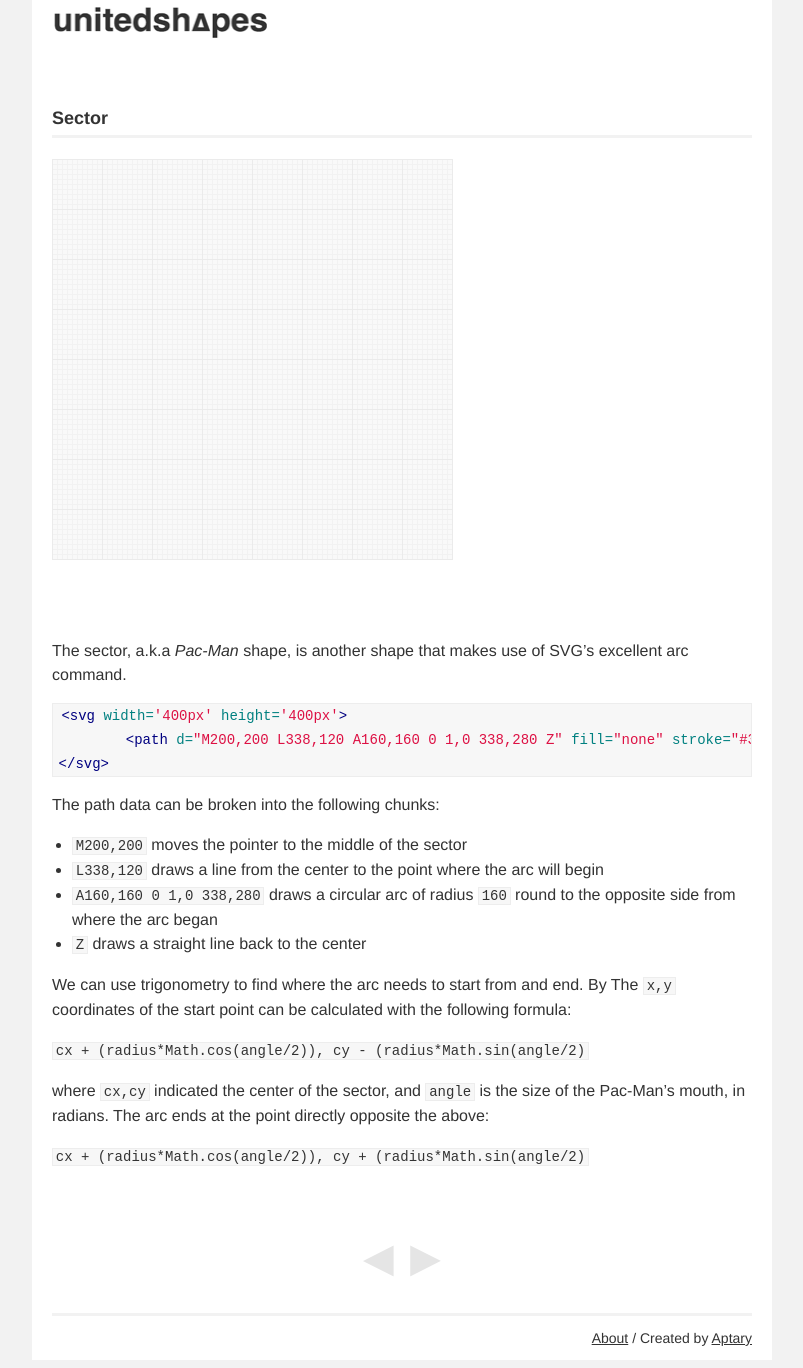
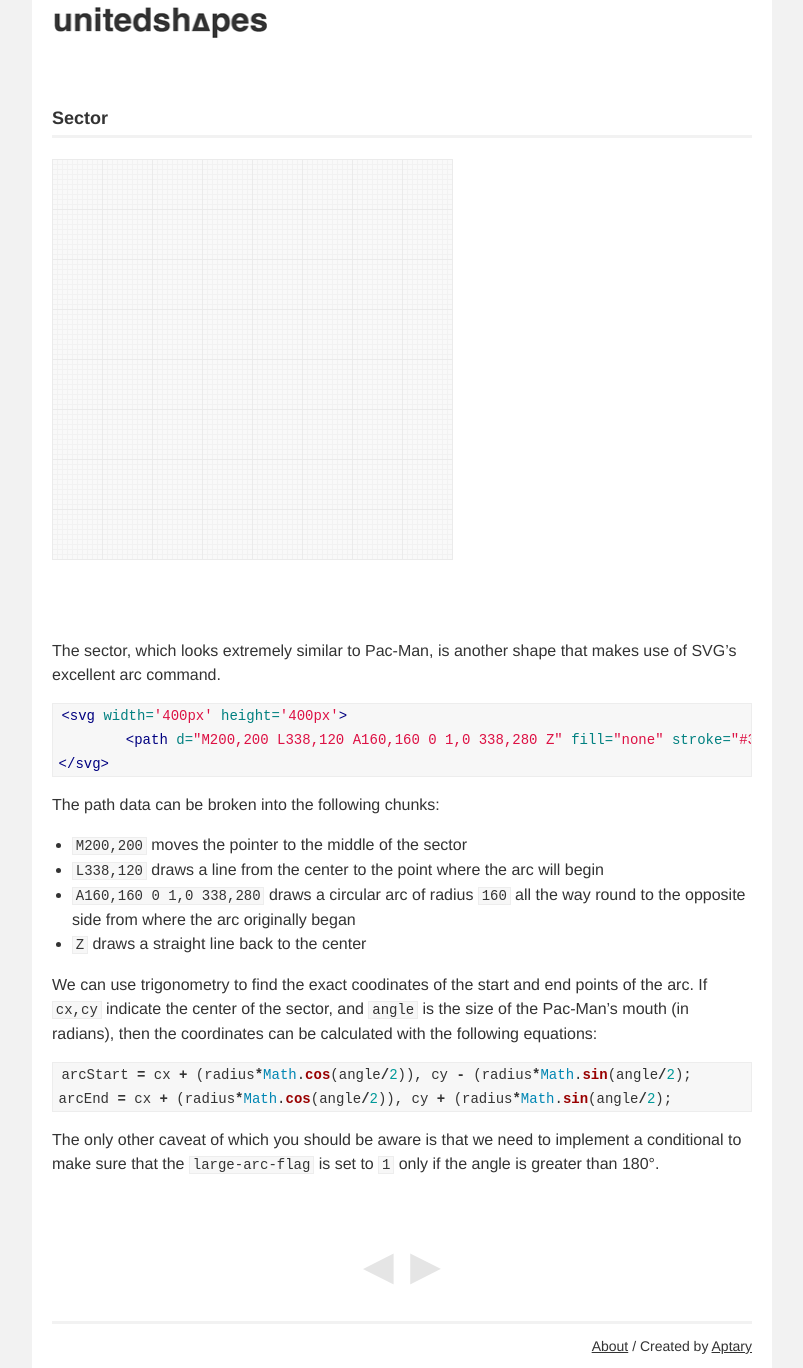
Before and after one commit to AllTwinkleStars/javascript_shapes, a Jekyll site: the page built from _posts/2013-09-08-sector.md, in a window 1280 px wide. Shown: the whole page, without its empty margins (238-1041 px from the left). Built offline with Jekyll 4.4.1, drawn with Linux system fonts in a browser that asks for light colours; Markdown is read by kramdown in place of the engine named in the settings.

Commit message:
Refine sector page

```diff
--- a/_posts/2013-09-08-sector.md
+++ b/_posts/2013-09-08-sector.md
@@ -4,7 +4,7 @@ title: Sector
 name: sector
 ---
 
-The sector, a.k.a *Pac-Man* shape, is another shape that makes use of SVG's excellent arc command.
+The sector, which looks extremely similar to Pac-Man, is another shape that makes use of SVG's excellent arc command.
 
 {% highlight html %}
 <svg width='400px' height='400px'>
@@ -16,15 +16,18 @@ The path data can be broken into the following chunks:
 
 * `M200,200` moves the pointer to the middle of the sector
 * `L338,120` draws a line from the center to the point where the arc will begin
-* `A160,160 0 1,0 338,280` draws a circular arc of radius `160` round to the opposite side from where the arc began
+* `A160,160 0 1,0 338,280` draws a circular arc of radius `160` all the way round to the opposite side
+from where the arc originally began
 * `Z` draws a straight line back to the center
 
-We can use trigonometry to find where the arc needs to start from and end. By The `x,y` coordinates
-of the start point can be calculated with the following formula:
+We can use trigonometry to find the exact coodinates of the start and end points of the arc. If
+`cx,cy` indicate the center of the sector, and `angle` is the size of the Pac-Man's mouth (in radians), then
+the coordinates can be calculated with the following equations:
 
-`cx + (radius*Math.cos(angle/2)), cy - (radius*Math.sin(angle/2)`
+{% highlight js %}
+arcStart = cx + (radius*Math.cos(angle/2)), cy - (radius*Math.sin(angle/2);
+arcEnd = cx + (radius*Math.cos(angle/2)), cy + (radius*Math.sin(angle/2);
+{% endhighlight %}
 
-where `cx,cy` indicated the center of the sector, and `angle` is the size of the Pac-Man's mouth, in radians.
-The arc ends at the point directly opposite the above:
-
-`cx + (radius*Math.cos(angle/2)), cy + (radius*Math.sin(angle/2)`
+The only other caveat of which you should be aware is that we need to implement a conditional to make sure that
+the `large-arc-flag` is set to `1` only if the angle is greater than 180&deg;.
--- a/javascript/shapes/sector.js
+++ b/javascript/shapes/sector.js
@@ -38,10 +38,8 @@ Pacman.prototype.draw = function(){
 		"Z"
 	];
 
-
 	this.element.setAttribute("d", path.join(""));
 };
-
 
 var pacman = new Pacman();
 
```
